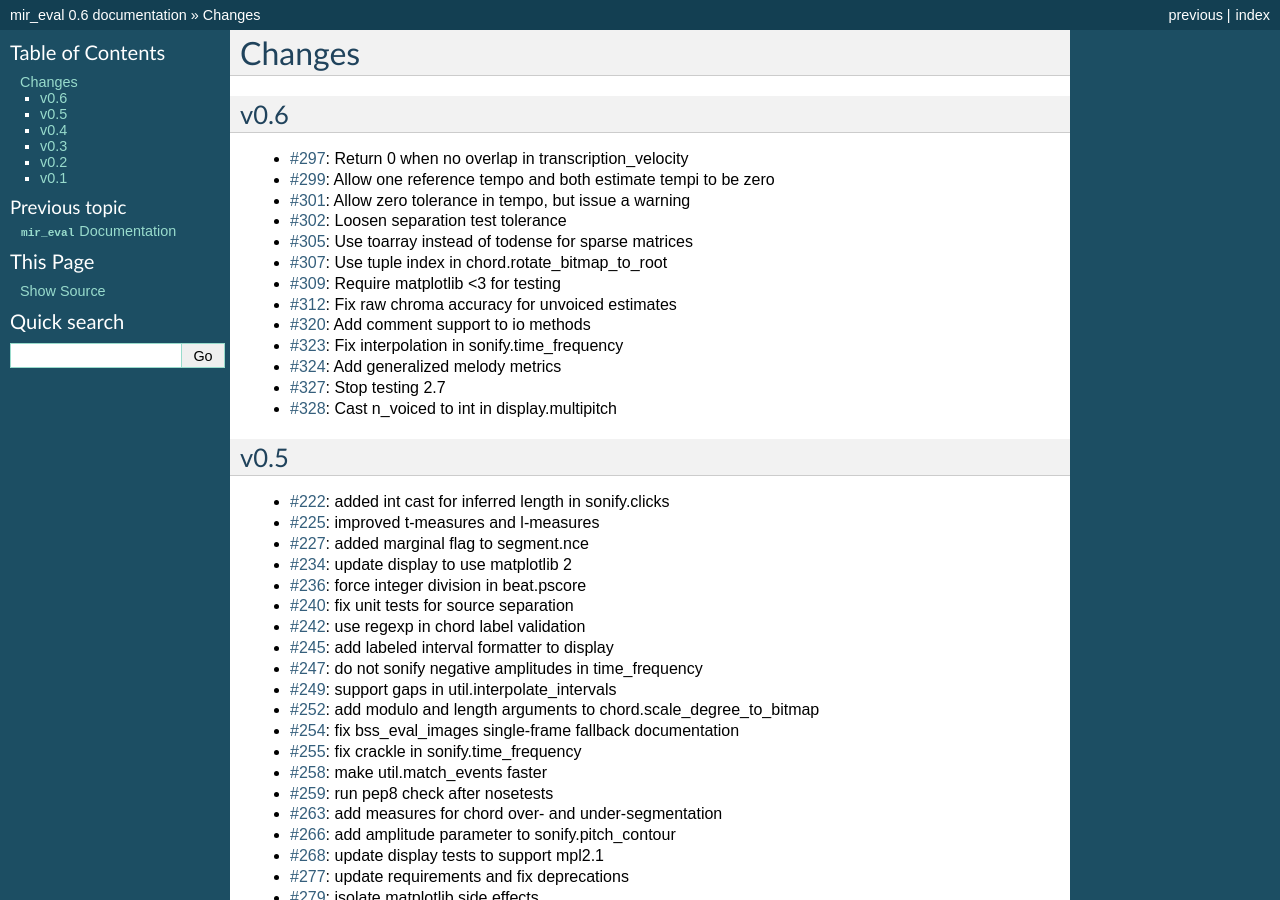
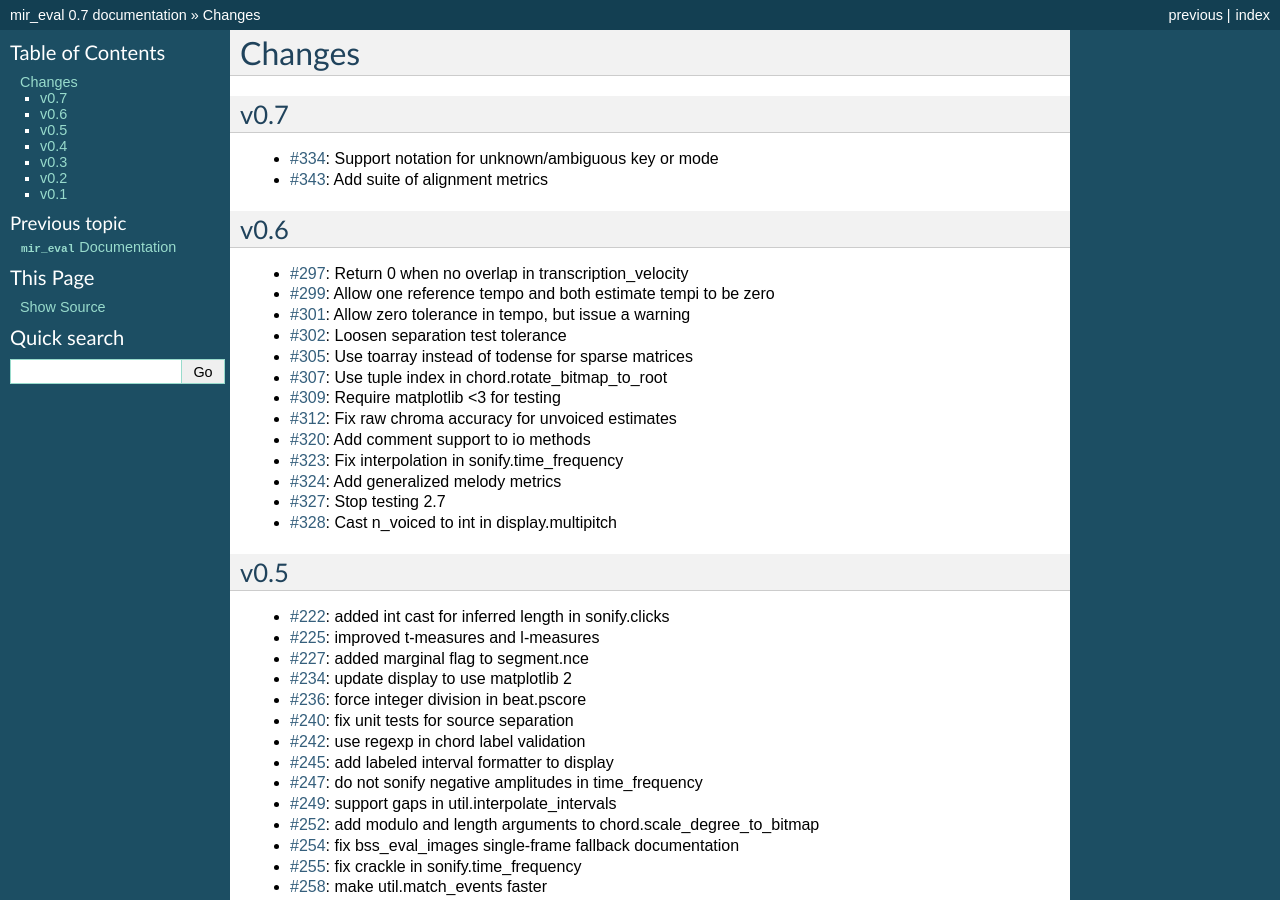
Before and after one commit to craffel/mir_eval, a Sphinx documentation site: the page built from docs/changes.rst, in a window 1280 px wide and 900 px high. Built offline with Sphinx 7.4.7, drawn with Linux system fonts in a browser that asks for light colours; formulas are drawn with MathJax 3; some of the changed text lies outside the part shown.

Commit message:
Bump version to 0.7

```diff
--- a/docs/changes.rst
+++ b/docs/changes.rst
@@ -1,5 +1,14 @@
 Changes
 =======
+
+v0.7
+----
+
+- `#334`_: Support notation for unknown/ambiguous key or mode
+- `#343`_: Add suite of alignment metrics
+
+.. _#334: https://github.com/craffel/mir_eval/pull/334
+.. _#343: https://github.com/craffel/mir_eval/pull/343
 
 v0.6
 ----
--- a/docs/conf.py
+++ b/docs/conf.py
@@ -57,9 +57,9 @@ copyright = u'2014, Colin Raffel et al.'
 # built documents.
 #
 # The short X.Y version.
-version = '0.6'
+version = '0.7'
 # The full version, including alpha/beta/rc tags.
-release = '0.6'
+release = '0.7'
 
 # The language for content autogenerated by Sphinx. Refer to documentation
 # for a list of supported languages.
--- a/mir_eval/__init__.py
+++ b/mir_eval/__init__.py
@@ -20,4 +20,4 @@ from . import transcription
 from . import transcription_velocity
 from . import key
 
-__version__ = '0.6'
+__version__ = '0.7'
--- a/setup.py
+++ b/setup.py
@@ -5,7 +5,7 @@ with open('README.rst') as file:
 
 setup(
     name='mir_eval',
-    version='0.6',
+    version='0.7',
     description='Common metrics for common audio/music processing tasks.',
     author='Colin Raffel',
     author_email='craffel@gmail.com',
```
